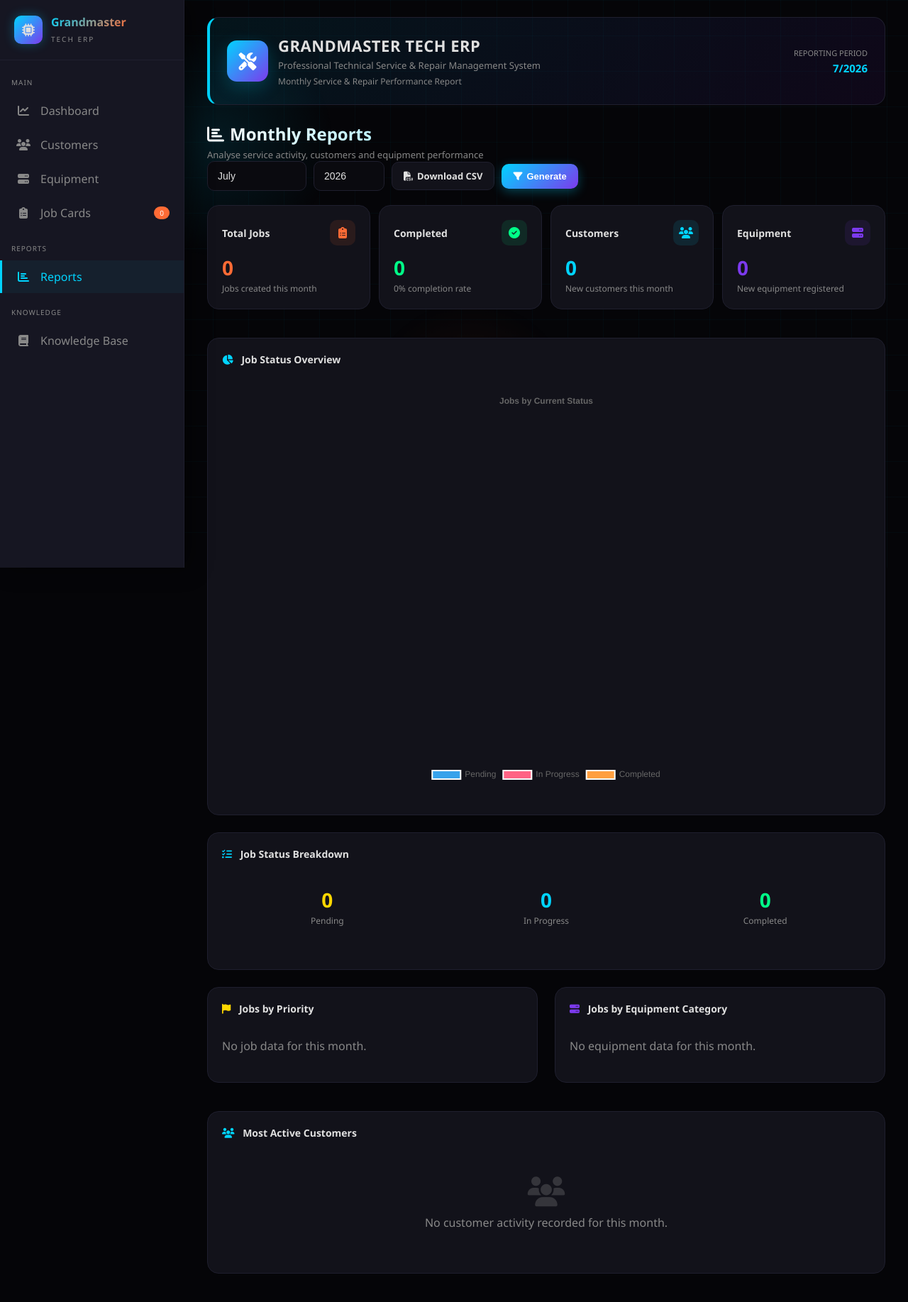
After one commit to Jamees1616/GrandmasterTechERP, a Flask app: page /reports in a window 1280 px wide. The commit adds this page. Shown: the whole page at 71% size. Run offline with Flask 3, Linux system fonts and the light colour scheme.

Commit message:
Add branded monthly reports with charts and CSV export

```diff
--- a/app.py
+++ b/app.py
@@ -426,6 +426,199 @@ def delete_job_attachment(attachment_id):
     return redirect(url_for('jobcards'))
 
 
+@app.route('/reports')
+def reports():
+    from sqlalchemy import func
+    from datetime import datetime
+
+    now = datetime.utcnow()
+    selected_month = request.args.get('month', now.month, type=int)
+    selected_year = request.args.get('year', now.year, type=int)
+
+    # Keep month within valid range
+    if selected_month < 1 or selected_month > 12:
+        selected_month = now.month
+
+    # Monthly date range
+    start_date = datetime(selected_year, selected_month, 1)
+
+    if selected_month == 12:
+        end_date = datetime(selected_year + 1, 1, 1)
+    else:
+        end_date = datetime(selected_year, selected_month + 1, 1)
+
+    monthly_jobs = JobCard.query.filter(
+        JobCard.created_at >= start_date,
+        JobCard.created_at < end_date
+    ).all()
+
+    monthly_customers = Customer.query.filter(
+        Customer.created_at >= start_date,
+        Customer.created_at < end_date
+    ).all()
+
+    monthly_equipment = Equipment.query.filter(
+        Equipment.created_at >= start_date,
+        Equipment.created_at < end_date
+    ).all()
+
+    total_jobs = len(monthly_jobs)
+    pending_jobs = sum(1 for job in monthly_jobs if job.status == 'Pending')
+    in_progress_jobs = sum(1 for job in monthly_jobs if job.status == 'In Progress')
+    completed_jobs = sum(1 for job in monthly_jobs if job.status == 'Completed')
+
+    completion_rate = (
+        round((completed_jobs / total_jobs) * 100, 1)
+        if total_jobs else 0
+    )
+
+    # Jobs by priority
+    priority_counts = {}
+    for job in monthly_jobs:
+        priority_counts[job.priority] = priority_counts.get(job.priority, 0) + 1
+
+    # Jobs by equipment category
+    category_counts = {}
+    for job in monthly_jobs:
+        category = job.equipment.category if job.equipment else 'Unknown'
+        category_counts[category] = category_counts.get(category, 0) + 1
+
+    # Customer activity
+    customer_counts = {}
+    for job in monthly_jobs:
+        if job.equipment and job.equipment.customer:
+            customer_name = job.equipment.customer.name
+            customer_counts[customer_name] = (
+                customer_counts.get(customer_name, 0) + 1
+            )
+
+    top_customers = sorted(
+        customer_counts.items(),
+        key=lambda item: item[1],
+        reverse=True
+    )[:10]
+
+    return render_template(
+        'reports.html',
+        selected_month=selected_month,
+        selected_year=selected_year,
+        total_jobs=total_jobs,
+        total_customers=len(monthly_customers),
+        total_equipment=len(monthly_equipment),
+        pending_jobs=pending_jobs,
+        in_progress_jobs=in_progress_jobs,
+        completed_jobs=completed_jobs,
+        completion_rate=completion_rate,
+        priority_counts=priority_counts,
+        category_counts=category_counts,
+        top_customers=top_customers
+    )
+
+
+@app.route('/reports/download/csv')
+def download_reports_csv():
+    import csv
+    from io import StringIO
+    from datetime import datetime
+    from flask import Response
+
+    now = datetime.utcnow()
+
+    selected_month = request.args.get('month', now.month, type=int)
+    selected_year = request.args.get('year', now.year, type=int)
+
+    if selected_month < 1 or selected_month > 12:
+        selected_month = now.month
+
+    start_date = datetime(selected_year, selected_month, 1)
+
+    if selected_month == 12:
+        end_date = datetime(selected_year + 1, 1, 1)
+    else:
+        end_date = datetime(selected_year, selected_month + 1, 1)
+
+    monthly_jobs = JobCard.query.filter(
+        JobCard.created_at >= start_date,
+        JobCard.created_at < end_date
+    ).all()
+
+    monthly_customers = Customer.query.filter(
+        Customer.created_at >= start_date,
+        Customer.created_at < end_date
+    ).all()
+
+    monthly_equipment = Equipment.query.filter(
+        Equipment.created_at >= start_date,
+        Equipment.created_at < end_date
+    ).all()
+
+    output = StringIO()
+    writer = csv.writer(output)
+
+    writer.writerow(['GRANDMASTER TECH ERP'])
+    writer.writerow(['Monthly Service & Repair Report'])
+    writer.writerow([
+        'Report Period',
+        f'{selected_year}-{selected_month:02d}'
+    ])
+    writer.writerow([])
+
+    writer.writerow(['SUMMARY'])
+    writer.writerow(['Total Jobs', len(monthly_jobs)])
+    writer.writerow(['Completed Jobs', sum(
+        1 for job in monthly_jobs if job.status == 'Completed'
+    )])
+    writer.writerow(['Pending Jobs', sum(
+        1 for job in monthly_jobs if job.status == 'Pending'
+    )])
+    writer.writerow(['In Progress Jobs', sum(
+        1 for job in monthly_jobs if job.status == 'In Progress'
+    )])
+    writer.writerow(['New Customers', len(monthly_customers)])
+    writer.writerow(['New Equipment', len(monthly_equipment)])
+    writer.writerow([])
+
+    writer.writerow(['JOB DETAILS'])
+    writer.writerow([
+        'Job Title',
+        'Equipment Category',
+        'Brand',
+        'Model',
+        'Status',
+        'Priority',
+        'Date'
+    ])
+
+    for job in monthly_jobs:
+        equipment = job.equipment
+
+        writer.writerow([
+            job.title,
+            equipment.category if equipment else '',
+            equipment.brand if equipment else '',
+            equipment.model if equipment else '',
+            job.status,
+            job.priority,
+            job.created_at.strftime('%Y-%m-%d')
+            if job.created_at else ''
+        ])
+
+    csv_data = output.getvalue()
+
+    filename = (
+        f'Grandmaster_Tech_ERP_Report_'
+        f'{selected_year}_{selected_month:02d}.csv'
+    )
+
+    return Response(
+        csv_data,
+        mimetype='text/csv',
+        headers={
+            'Content-Disposition':
+                f'attachment; filename="{filename}"'
+        }
+    )
+
 @app.route('/knowledge')
 def knowledge():
     return render_template('knowledge.html')
--- a/templates/base.html
+++ b/templates/base.html
@@ -113,6 +113,7 @@ body::before{content:'';position:fixed;top:0;left:0;width:100%;height:100%;backg
 @media(min-width:768px){.mobile-header,.bottom-nav{display:none}.sidebar{position:fixed;left:0;width:260px;height:100vh}.main-content{margin-left:260px;padding:24px 32px}.user-info{display:flex}.stats-grid{grid-template-columns:repeat(auto-fit,minmax(200px,1fr))}.modal-overlay{left:260px;width:calc(100% - 260px);align-items:center}.modal{border-radius:20px;max-width:600px;max-height:90vh;animation:modalIn 0.3s ease}@keyframes modalIn{from{opacity:0;transform:scale(0.95)}to{opacity:1;transform:scale(1)}}}
 {% block extra_css %}{% endblock %}
 </style>
+<script src="https://cdn.jsdelivr.net/npm/chart.js"></script>
 </head>
 <body>
 <div class="glow-orb"></div>
@@ -148,6 +149,10 @@ body::before{content:'';position:fixed;top:0;left:0;width:100%;height:100%;backg
 <i class="fas fa-clipboard-list"></i><span>Job Cards</span>
 <span class="badge">{{ pending_jobs or 0 }}</span>
 </a>
+<div class="nav-section">Reports</div>
+<a href="{{ url_for('reports') }}" class="nav-item {% if request.endpoint == 'reports' %}active{% endif %}">
+<i class="fas fa-chart-bar"></i><span>Reports</span>
+</a>
 <div class="nav-section">Knowledge</div>
 <a href="{{ url_for('knowledge') }}" class="nav-item {% if request.endpoint == 'knowledge' %}active{% endif %}">
 <i class="fas fa-book"></i><span>Knowledge Base</span>
@@ -181,6 +186,9 @@ body::before{content:'';position:fixed;top:0;left:0;width:100%;height:100%;backg
 </a>
 <a href="{{ url_for('jobcards') }}" class="bottom-nav-item {% if request.endpoint == 'jobcards' %}active{% endif %}">
 <i class="fas fa-clipboard-list"></i><span>Jobs</span>
+</a>
+<a href="{{ url_for('reports') }}" class="bottom-nav-item {% if request.endpoint == 'reports' %}active{% endif %}">
+<i class="fas fa-chart-bar"></i><span>Reports</span>
 </a>
 <a href="{{ url_for('knowledge') }}" class="bottom-nav-item {% if request.endpoint == 'knowledge' %}active{% endif %}">
 <i class="fas fa-book"></i><span>Knowledge</span>
--- /dev/null
+++ b/templates/reports.html
@@ -0,0 +1,296 @@
+{% extends "base.html" %}
+
+{% block content %}
+
+<!-- Grandmaster Tech ERP Branding -->
+<div class="card" style="margin-bottom:24px; padding:24px; border-left:4px solid var(--primary); background:linear-gradient(135deg, rgba(0,212,255,0.08), rgba(138,43,226,0.08));">
+    <div style="display:flex; justify-content:space-between; align-items:center; gap:20px; flex-wrap:wrap;">
+
+        <div style="display:flex; align-items:center; gap:14px;">
+            <div style="width:58px; height:58px; border-radius:14px; display:flex; align-items:center; justify-content:center; background:linear-gradient(135deg, var(--primary), var(--accent)); color:#fff; font-size:25px; box-shadow:0 8px 25px rgba(0,212,255,0.2);">
+                <i class="fas fa-tools"></i>
+            </div>
+
+            <div>
+                <div style="font-size:22px; font-weight:800; letter-spacing:0.5px;">
+                    GRANDMASTER TECH ERP
+                </div>
+                <div style="font-size:13px; color:var(--text-muted); margin-top:4px;">
+                    Professional Technical Service & Repair Management System
+                </div>
+                <div style="font-size:12px; color:var(--text-muted); margin-top:5px;">
+                    Monthly Service & Repair Performance Report
+                </div>
+            </div>
+        </div>
+
+        <div style="text-align:right;">
+            <div style="font-size:11px; color:var(--text-muted); text-transform:uppercase;">
+                Reporting Period
+            </div>
+            <div style="font-size:15px; font-weight:700; color:var(--primary); margin-top:4px;">
+                {{ selected_month }}/{{ selected_year }}
+            </div>
+        </div>
+
+    </div>
+</div>
+
+<div class="top-bar">
+    <div class="page-title">
+        <h2><i class="fas fa-chart-bar" style="color: var(--primary); margin-right: 8px;"></i>Monthly Reports</h2>
+        <p>Analyse service activity, customers and equipment performance</p>
+    </div>
+
+    <form method="GET" style="display:flex; gap:10px; align-items:center; flex-wrap:wrap;">
+        <select name="month" class="form-select" style="width:auto; min-width:140px;">
+            {% for month_number, month_name in [
+                (1, 'January'), (2, 'February'), (3, 'March'),
+                (4, 'April'), (5, 'May'), (6, 'June'),
+                (7, 'July'), (8, 'August'), (9, 'September'),
+                (10, 'October'), (11, 'November'), (12, 'December')
+            ] %}
+            <option value="{{ month_number }}" {% if selected_month == month_number %}selected{% endif %}>
+                {{ month_name }}
+            </option>
+            {% endfor %}
+        </select>
+
+        <select name="year" class="form-select" style="width:auto; min-width:100px;">
+            {% for year in range(selected_year - 3, selected_year + 2) %}
+            <option value="{{ year }}" {% if selected_year == year %}selected{% endif %}>
+                {{ year }}
+            </option>
+            {% endfor %}
+        </select>
+
+        <a href="{{ url_for('download_reports_csv', month=selected_month, year=selected_year) }}"
+           class="btn btn-secondary">
+            <i class="fas fa-file-csv"></i> Download CSV
+        </a>
+
+        <button type="submit" class="btn btn-primary">
+            <i class="fas fa-filter"></i> Generate
+        </button>
+    </form>
+</div>
+
+<!-- Report Summary -->
+<div class="stats-grid">
+
+    <div class="card">
+        <div class="card-header">
+            <span class="card-title">Total Jobs</span>
+            <div class="card-icon orange">
+                <i class="fas fa-clipboard-list"></i>
+            </div>
+        </div>
+        <div class="card-value orange">{{ total_jobs }}</div>
+        <div class="card-label">Jobs created this month</div>
+    </div>
+
+    <div class="card">
+        <div class="card-header">
+            <span class="card-title">Completed</span>
+            <div class="card-icon green">
+                <i class="fas fa-check-circle"></i>
+            </div>
+        </div>
+        <div class="card-value green">{{ completed_jobs }}</div>
+        <div class="card-label">{{ completion_rate }}% completion rate</div>
+    </div>
+
+    <div class="card">
+        <div class="card-header">
+            <span class="card-title">Customers</span>
+            <div class="card-icon blue">
+                <i class="fas fa-users"></i>
+            </div>
+        </div>
+        <div class="card-value blue">{{ total_customers }}</div>
+        <div class="card-label">New customers this month</div>
+    </div>
+
+    <div class="card">
+        <div class="card-header">
+            <span class="card-title">Equipment</span>
+            <div class="card-icon purple">
+                <i class="fas fa-server"></i>
+            </div>
+        </div>
+        <div class="card-value purple">{{ total_equipment }}</div>
+        <div class="card-label">New equipment registered</div>
+    </div>
+
+</div>
+
+<!-- Job Status Chart -->
+<div class="card" style="margin-top:24px;">
+    <div class="card-header">
+        <span class="card-title">
+            <i class="fas fa-chart-pie" style="color:var(--primary); margin-right:8px;"></i>
+            Job Status Overview
+        </span>
+    </div>
+
+    <div style="max-width:600px; margin:0 auto; padding:20px;">
+        <canvas id="jobStatusChart"></canvas>
+    </div>
+</div>
+
+<script>
+document.addEventListener('DOMContentLoaded', function() {
+    const ctx = document.getElementById('jobStatusChart');
+
+    if (ctx) {
+        new Chart(ctx, {
+            type: 'doughnut',
+            data: {
+                labels: ['Pending', 'In Progress', 'Completed'],
+                datasets: [{
+                    data: [
+                        {{ pending_jobs }},
+                        {{ in_progress_jobs }},
+                        {{ completed_jobs }}
+                    ]
+                }]
+            },
+            options: {
+                responsive: true,
+                maintainAspectRatio: true,
+                plugins: {
+                    legend: {
+                        position: 'bottom'
+                    },
+                    title: {
+                        display: true,
+                        text: 'Jobs by Current Status'
+                    }
+                }
+            }
+        });
+    }
+});
+</script>
+
+<!-- Job Status -->
+<div class="card" style="margin-top:24px;">
+    <div class="card-header">
+        <span class="card-title">
+            <i class="fas fa-tasks" style="color:var(--primary); margin-right:8px;"></i>
+            Job Status Breakdown
+        </span>
+    </div>
+
+    <div class="stats-grid">
+
+        <div style="padding:20px; text-align:center;">
+            <div class="card-value yellow">{{ pending_jobs }}</div>
+            <div class="card-label">Pending</div>
+        </div>
+
+        <div style="padding:20px; text-align:center;">
+            <div class="card-value blue">{{ in_progress_jobs }}</div>
+            <div class="card-label">In Progress</div>
+        </div>
+
+        <div style="padding:20px; text-align:center;">
+            <div class="card-value green">{{ completed_jobs }}</div>
+            <div class="card-label">Completed</div>
+        </div>
+
+    </div>
+</div>
+
+<!-- Two Column Analytics -->
+<div style="display:grid; grid-template-columns:1fr 1fr; gap:24px; margin-top:24px;">
+
+    <!-- Priority -->
+    <div class="card">
+        <div class="card-header">
+            <span class="card-title">
+                <i class="fas fa-flag" style="color:var(--warning); margin-right:8px;"></i>
+                Jobs by Priority
+            </span>
+        </div>
+
+        {% if priority_counts %}
+            {% for priority, count in priority_counts.items() %}
+            <div style="display:flex; justify-content:space-between; padding:12px 0; border-bottom:1px solid var(--border);">
+                <span class="priority-{{ priority|lower }}">
+                    <i class="fas fa-flag"></i> {{ priority }}
+                </span>
+                <strong>{{ count }}</strong>
+            </div>
+            {% endfor %}
+        {% else %}
+            <p style="color:var(--text-muted); padding:20px 0;">No job data for this month.</p>
+        {% endif %}
+    </div>
+
+    <!-- Equipment Categories -->
+    <div class="card">
+        <div class="card-header">
+            <span class="card-title">
+                <i class="fas fa-server" style="color:var(--accent); margin-right:8px;"></i>
+                Jobs by Equipment Category
+            </span>
+        </div>
+
+        {% if category_counts %}
+            {% for category, count in category_counts.items() %}
+            <div style="display:flex; justify-content:space-between; padding:12px 0; border-bottom:1px solid var(--border);">
+                <span>{{ category }}</span>
+                <strong>{{ count }}</strong>
+            </div>
+            {% endfor %}
+        {% else %}
+            <p style="color:var(--text-muted); padding:20px 0;">No equipment data for this month.</p>
+        {% endif %}
+    </div>
+
+</div>
+
+<!-- Top Customers -->
+<div class="card" style="margin-top:24px;">
+    <div class="card-header">
+        <span class="card-title">
+            <i class="fas fa-users" style="color:var(--primary); margin-right:8px;"></i>
+            Most Active Customers
+        </span>
+    </div>
+
+    {% if top_customers %}
+    <div style="width:100%; overflow-x:auto;">
+        <table class="data-table" style="min-width:500px;">
+            <thead>
+                <tr>
+                    <th>Rank</th>
+                    <th>Customer</th>
+                    <th>Jobs</th>
+                </tr>
+            </thead>
+            <tbody>
+                {% for customer_name, job_count in top_customers %}
+                <tr>
+                    <td>#{{ loop.index }}</td>
+                    <td style="font-weight:600;">{{ customer_name }}</td>
+                    <td>
+                        <span class="status-badge" style="background:rgba(0,212,255,0.1); color:var(--primary);">
+                            {{ job_count }} jobs
+                        </span>
+                    </td>
+                </tr>
+                {% endfor %}
+            </tbody>
+        </table>
+    </div>
+    {% else %}
+    <div style="text-align:center; padding:40px; color:var(--text-muted);">
+        <i class="fas fa-users" style="font-size:42px; opacity:0.3; margin-bottom:12px;"></i>
+        <p>No customer activity recorded for this month.</p>
+    </div>
+    {% endif %}
+</div>
+
+{% endblock %}
```
